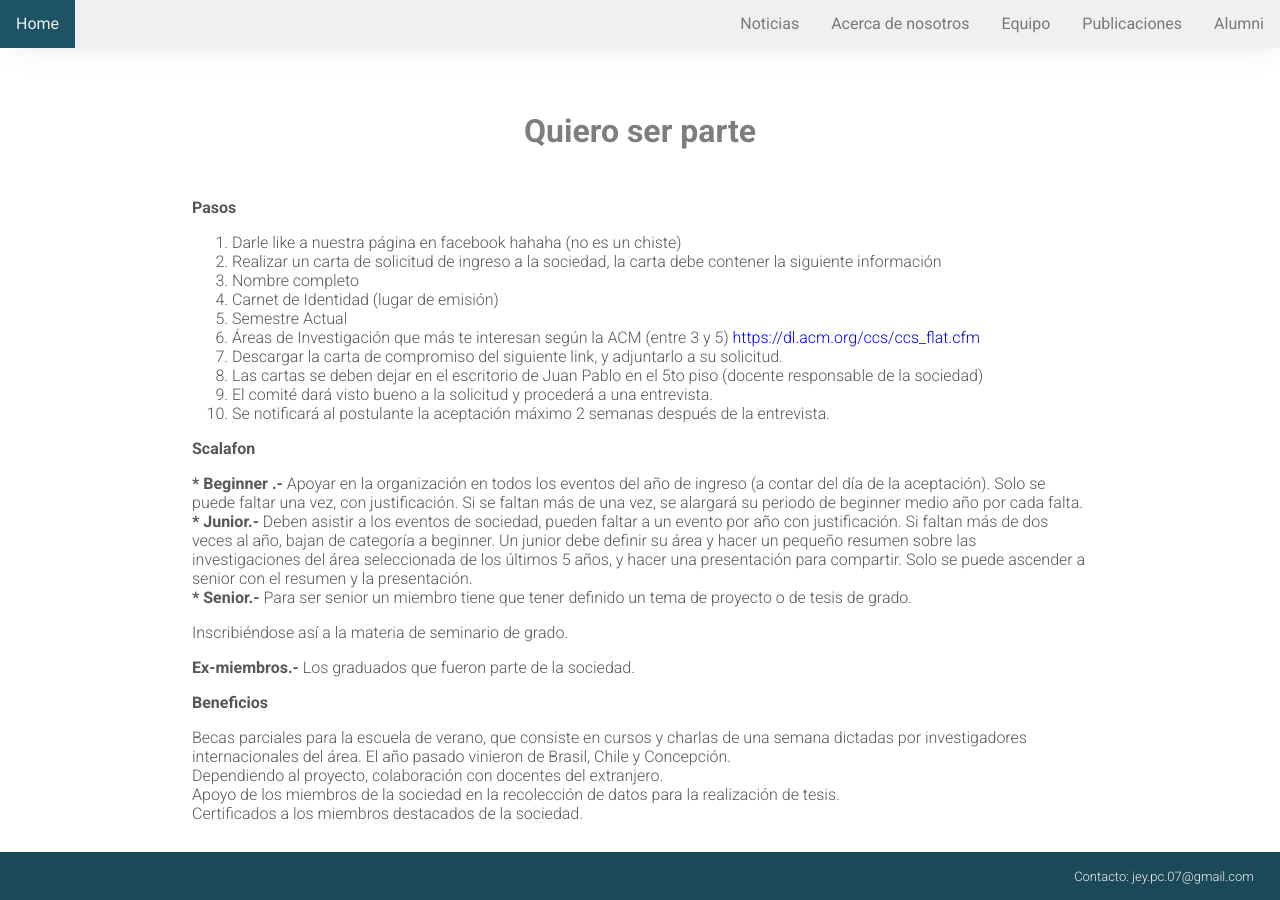
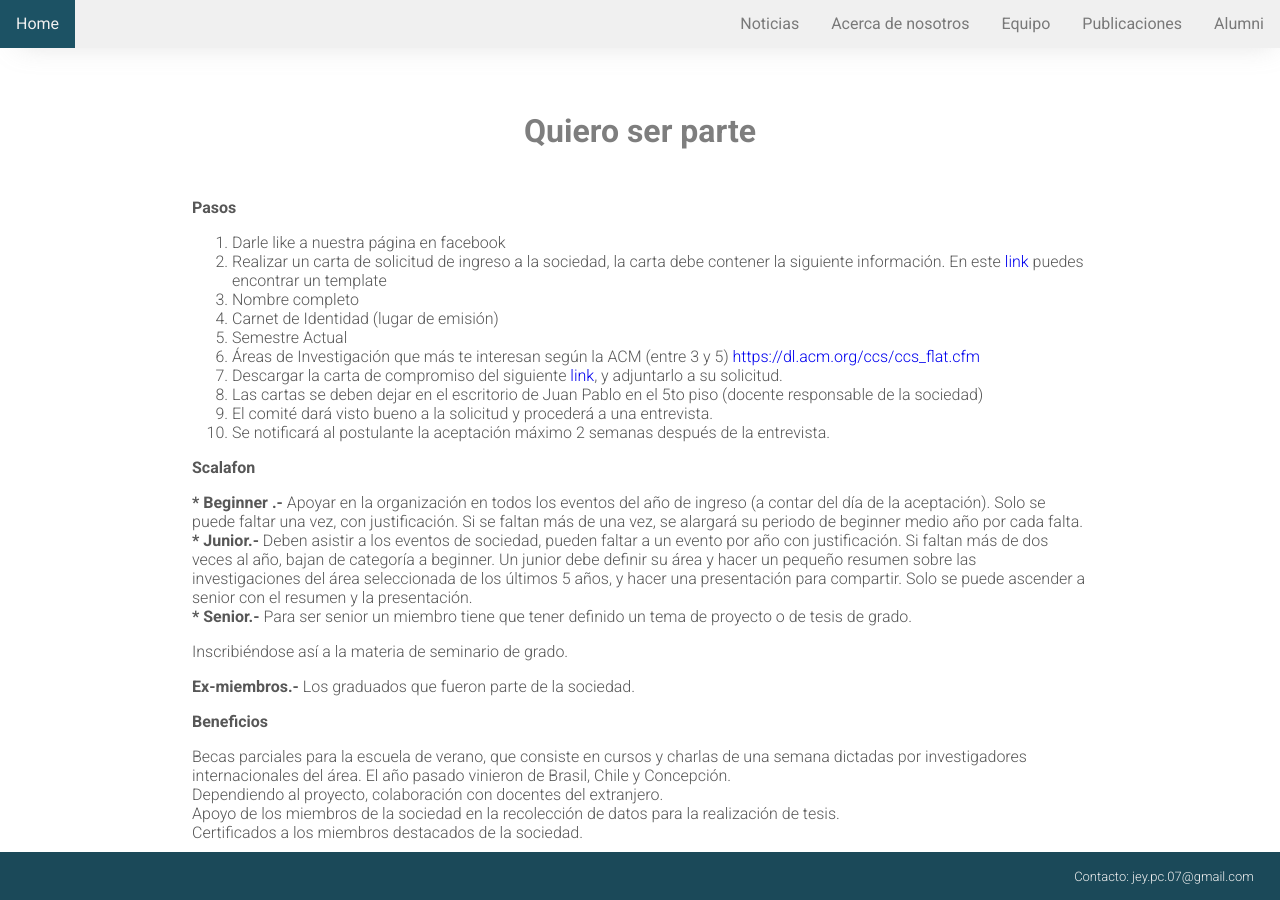
Before and after one commit to whiletruedothis/BinaryLoversWeb, a Jekyll site: the page built from pages/joinus.md, in a window 1280 px wide. Built offline with Jekyll 4.4.1, drawn with Linux system fonts in a browser that asks for light colours.

Commit message:
Se agrego los documentos necesarios para la postulacion

```diff
--- a/pages/joinus.md
+++ b/pages/joinus.md
@@ -5,13 +5,13 @@ title: Quiero ser parte
 
 **Pasos**
 
-1. Darle like a nuestra página en facebook hahaha (no es un chiste)
-2. Realizar un carta de solicitud de ingreso a la sociedad, la carta debe contener la siguiente información
+1. Darle like a nuestra página en facebook
+2. Realizar un carta de solicitud de ingreso a la sociedad, la carta debe contener la siguiente información. En este [link]({{site.url}}/assets/documents/ingreso.docx) puedes encontrar un template
   1. Nombre completo
   2. Carnet de Identidad (lugar de emisión)
   3. Semestre Actual
   4. Áreas de Investigación que más te interesan según la ACM (entre 3 y 5) [https://dl.acm.org/ccs/ccs\_flat.cfm](https://dl.acm.org/ccs/ccs_flat.cfm)
-3. Descargar la carta de compromiso del siguiente link, y adjuntarlo a su solicitud.
+3. Descargar la carta de compromiso del siguiente [link]({{site.url}}/assets/documents/compromiso.docx), y adjuntarlo a su solicitud.
 4. Las cartas se deben dejar en el escritorio de Juan Pablo en el 5to piso
 (docente responsable de la sociedad)
 5. El comité dará visto bueno a la solicitud y procederá a una entrevista.
```
Also changed, not shown: 3 other files.
